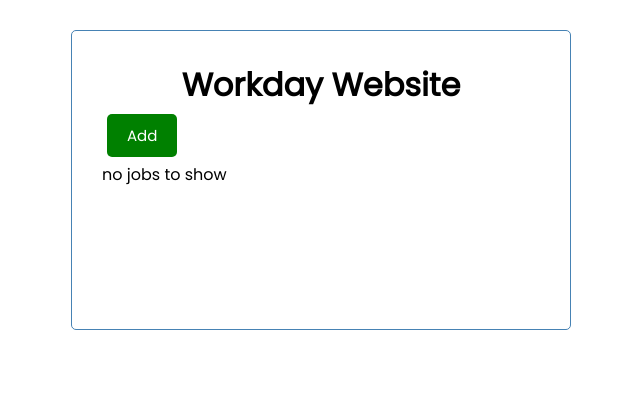
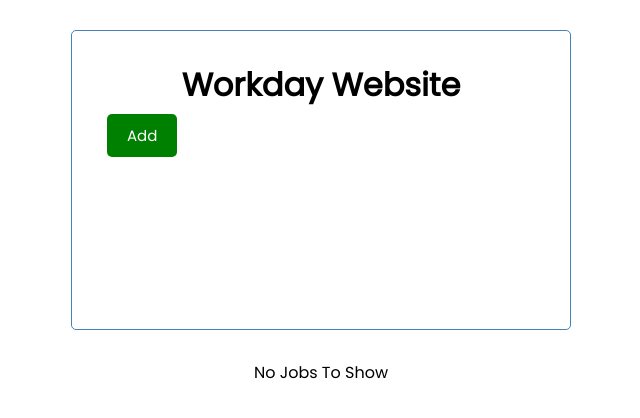
Before and after one commit to dlee371/WorkdayWebsite, a React (Create React App) app in the folder workday/: page / in a window 1280 px wide. Shown: the top 418 px of the page, without its empty margins (319-959 px from the left). Built offline with nearby package versions, Linux system fonts and the light colour scheme.

Commit message:
adjusted some styling stuff, making progress on trying to make a "table"

```diff
--- a/workday/src/App.js
+++ b/workday/src/App.js
@@ -7,26 +7,10 @@
 
   const [showAddJob, setShowAddJob] = useState (false)
 
-  const [jobs, setJobs] = useState([
-    // {
-    //   id: 1,
-    //   text: "Moving furniture",
-    //   day: "4/20 at 4:20",
-    //   loc: "1234 Asdf Blvd.",
-    //   peeps: 4,
-    // },
-    // {
-    //   id: 2,
-    //   text: "Raking leaves",
-    //   day: "4/20 at 4:20",
-    //   loc: "42069 Asdf Blvd.",
-    //   peeps: 4,
-    // }
-  ])
+  const [jobs, setJobs] = useState([])
 
   //Add Job
   const addJob = (job) => {
-    console.log(job)
     // console.log(job);
     const id = Math.floor(Math.random() * 10000) + 1
     const newJob = { id, ...job}
@@ -39,13 +23,17 @@
   }
 
   return (
-    <div className='container' >
+    <>
+    <div className='container'>
       <h1 className='title'>Workday Website</h1>
       <Header onAdd={() => setShowAddJob(!showAddJob)}
       showAdd={showAddJob} />
       {showAddJob && <AddJob onAdd={addJob} />}
-      {jobs.length > 0 ? <Jobs jobs={jobs} onDelete={deleteJob} /> : 'no jobs to show'}
     </div>
+    <div className='gift'>
+    {jobs.length > 0 ? <Jobs jobs={jobs} onDelete={deleteJob} /> : 'No Jobs To Show'}
+    </div>
+    </>
   );
 }
 
--- a/workday/src/index.css
+++ b/workday/src/index.css
@@ -1,4 +1,5 @@
 @import url('https://fonts.googleapis.com/css2?family=Poppins:wght@300;400&display=swap');
+
 
 
 .righty {
```
